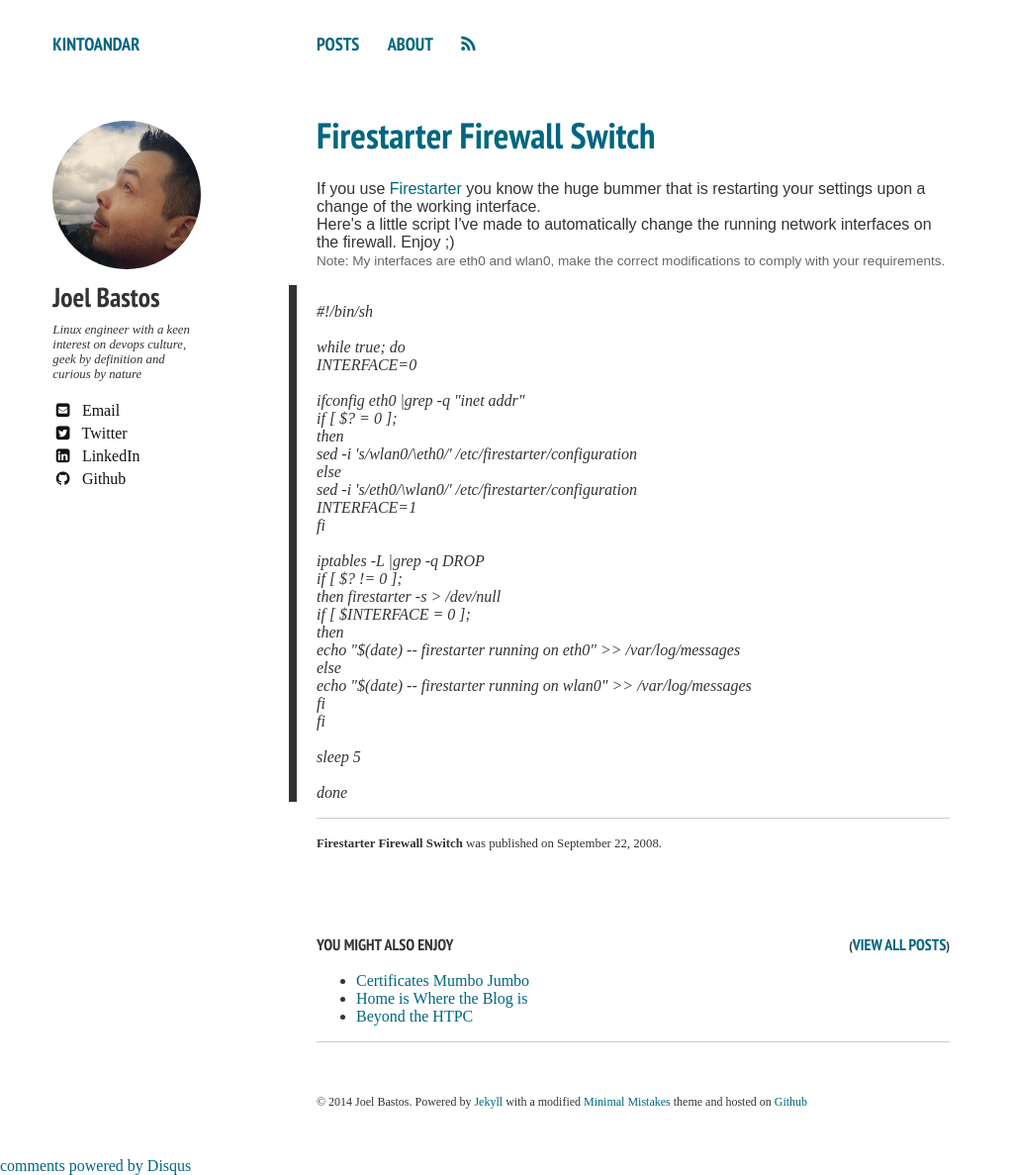
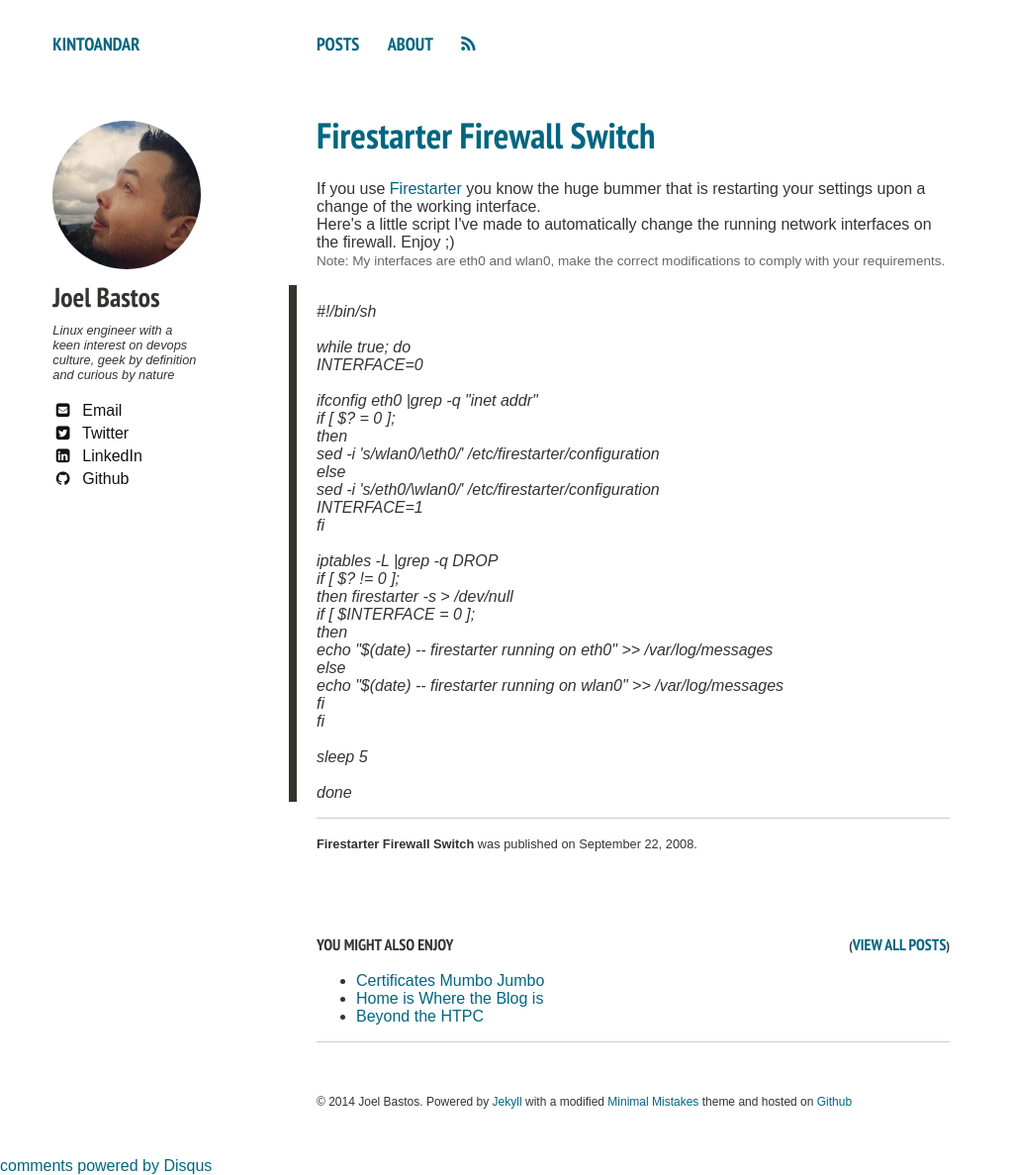
Before and after one commit to kintoandar/kintoandar.github.io, a Jekyll site: the page built from _posts/2008-09-22-firestarter-firewall-switch.html, in a window 1280 px wide. Shown: the whole page at 99% size, without its empty margins (0-1023 px from the left). Built offline with Jekyll 4.4.1, drawn with Linux system fonts in a browser that asks for light colours; nearby versions of some CDN libraries; comment, search, counter and statistics services are not loaded.

Commit message:
change font to sans-serif

```diff
--- a/_sass/variables.scss
+++ b/_sass/variables.scss
@@ -3,7 +3,7 @@ $doc-font-size: 14;
 $doc-line-height: 26;
 $paragraph-indent: true !default;
 //$base-font: 'PT Serif', serif;
-$base-font: 'PT Sans', serif;
+$base-font: 'PT Sans', sans-serif;
 $heading-font: 'PT Sans Narrow', sans-serif;
 $code-font: Monaco, "Courier New", "DejaVu Sans Mono", "Bitstream Vera Sans Mono", monospace;
 $alt-font: $base-font;
```
